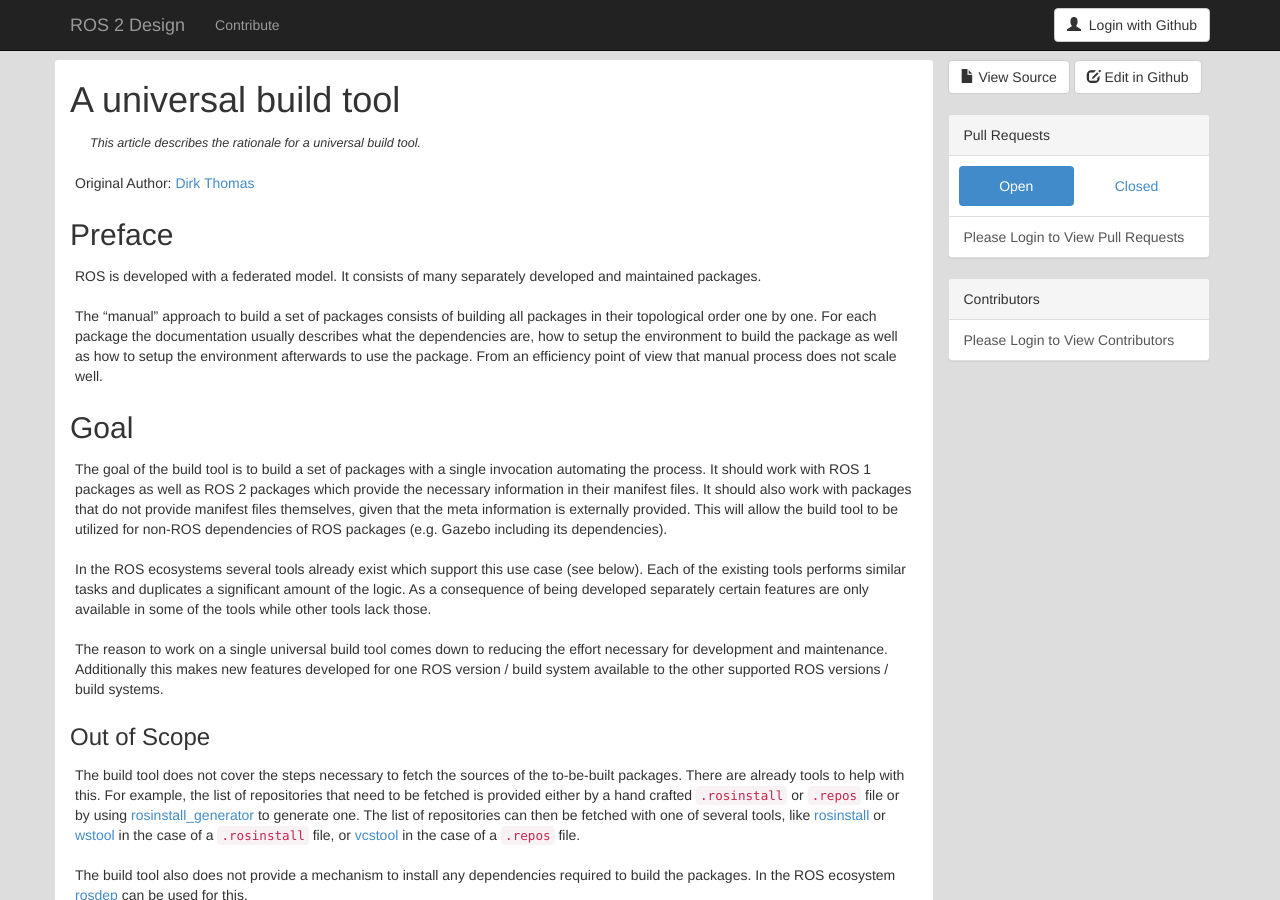
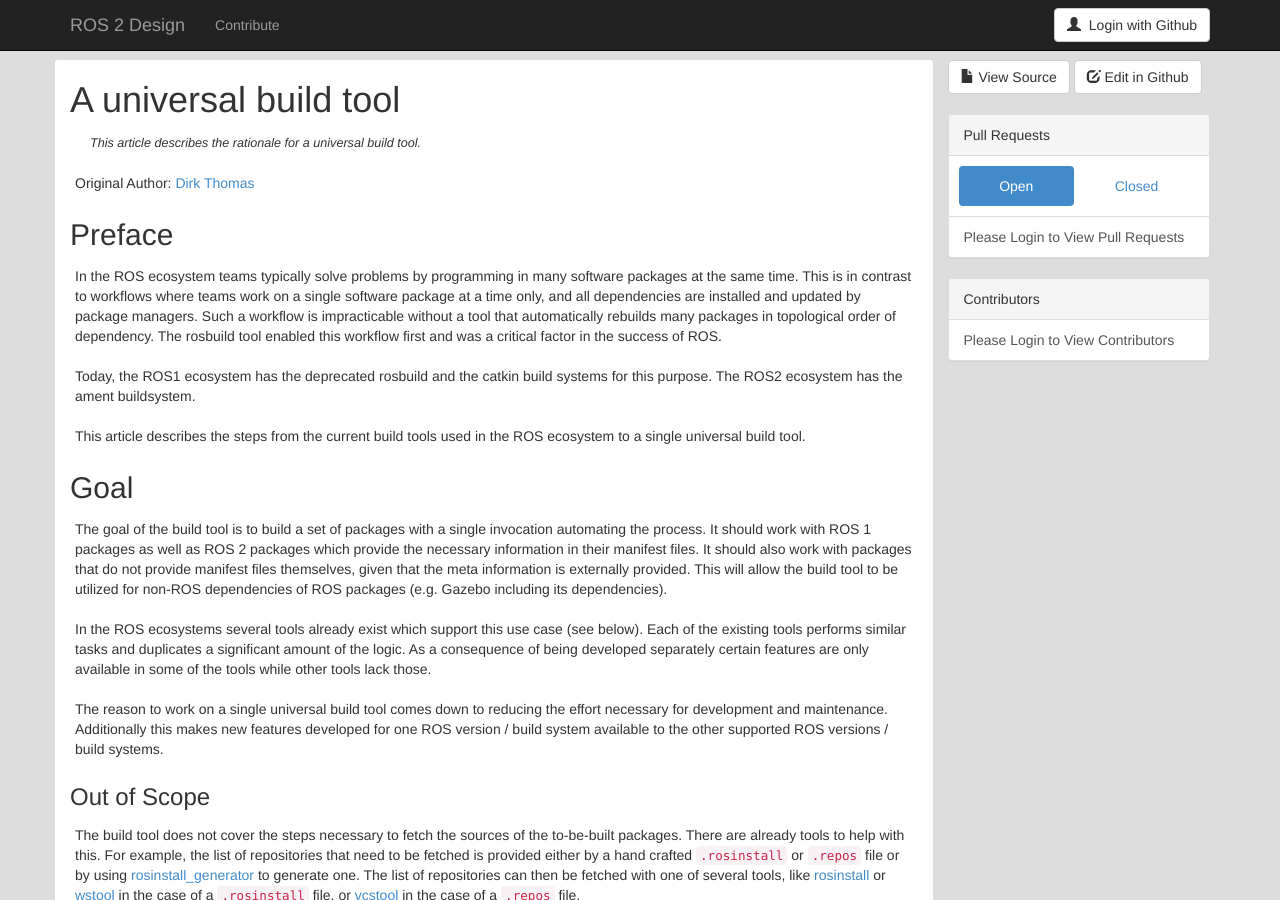
Before and after one commit to ros2/design, a Jekyll site: the page built from articles/101_build_tool.md, in a window 1280 px wide and 900 px high. Built offline with Jekyll 4.4.1, drawn with Linux system fonts in a browser that asks for light colours; nearby versions of some CDN libraries.

Commit message:
Suggestion for a better preface

```diff
--- a/articles/101_build_tool.md
+++ b/articles/101_build_tool.md
@@ -21,13 +21,16 @@
 
 ## Preface
 
-ROS is developed with a federated model.
-It consists of many separately developed and maintained packages.
+In the ROS ecosystem teams typically solve problems by programming in many software packages at the same time.
+This is in contrast to workflows where teams work on a single software package at a time only, and all dependencies are installed and updated by package managers.
+Such a workflow is impracticable without a tool that automatically rebuilds many packages in topological order of dependency.
+The rosbuild tool enabled this workflow first and was a critical factor in the success of ROS.
 
-The "manual" approach to build a set of packages consists of building all packages in their topological order one by one.
-For each package the documentation usually describes what the dependencies are, how to setup the environment to build the package as well as how to setup the environment afterwards to use the package.
-From an efficiency point of view that manual process does not scale well.
+Today, the ROS1 ecosystem has the deprecated rosbuild and the catkin build systems for this purpose.
+The ROS2 ecosystem has the ament buildsystem.
 
+
+This article describes the steps from the current build tools used in the ROS ecosystem to a single universal build tool.
 ## Goal
 
 The goal of the build tool is to build a set of packages with a single invocation automating the process.
```
